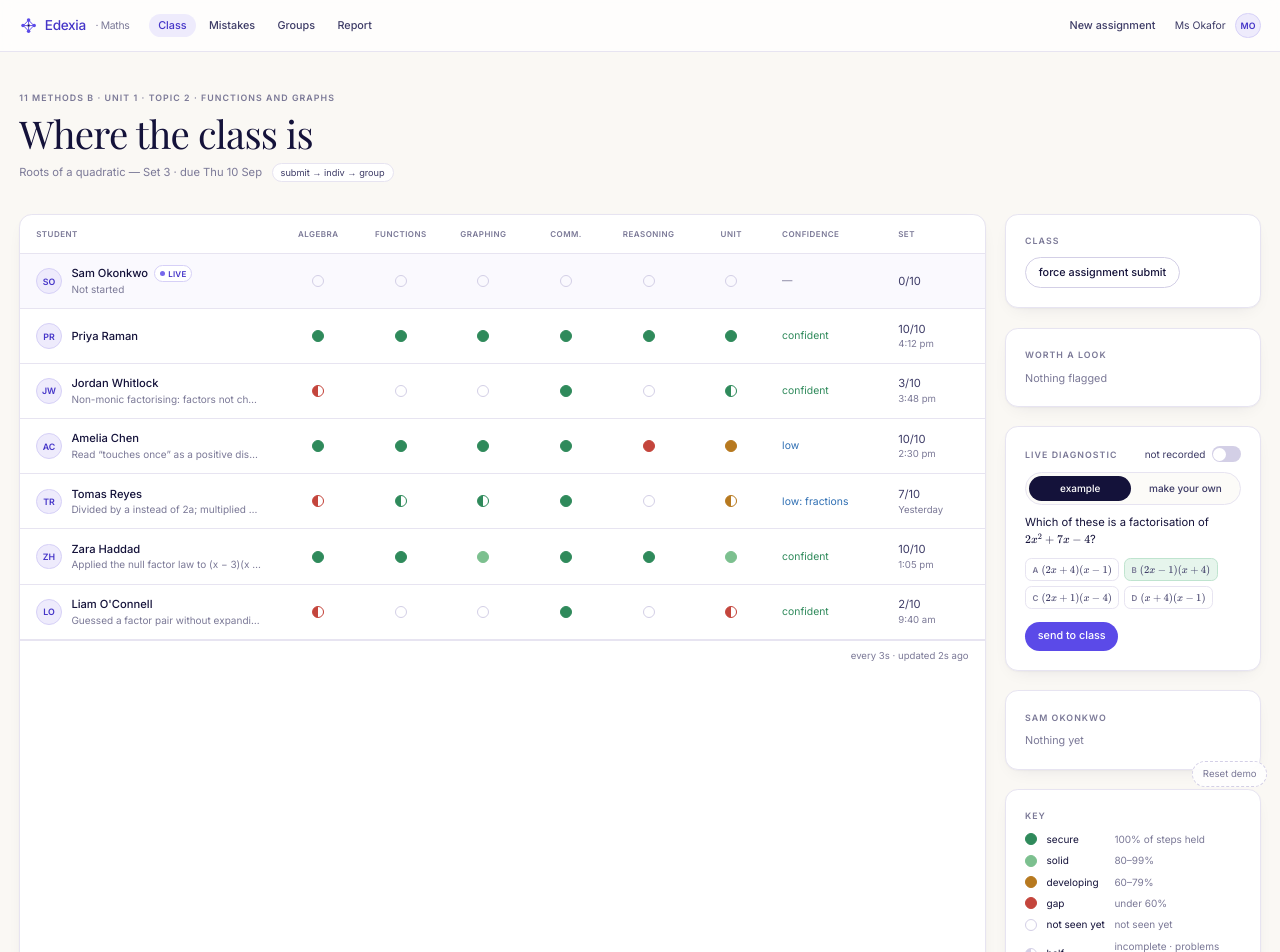
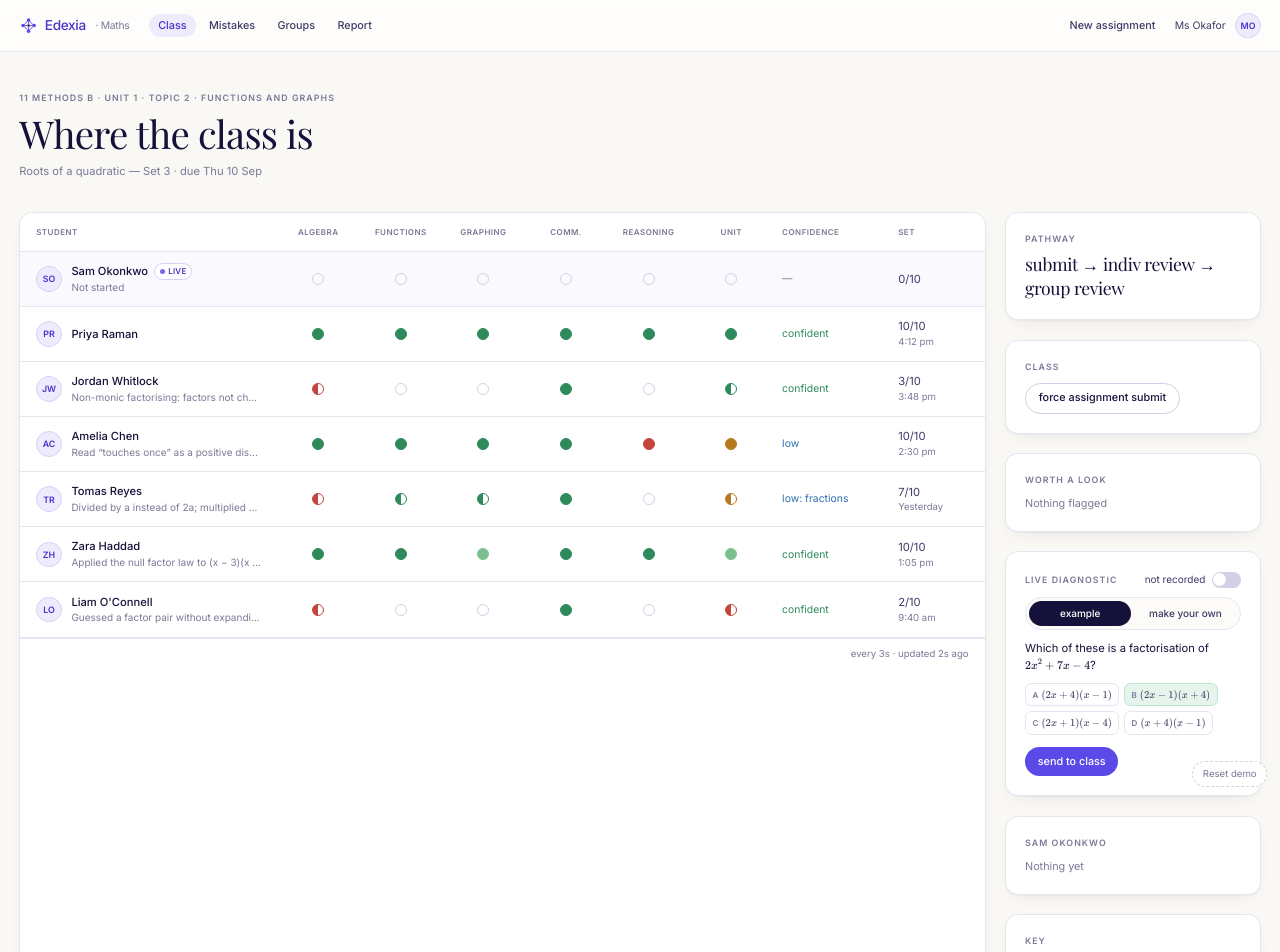
Before and after one commit to cderda7/maths_platform, a Next.js app in the folder curr_version/: page /teacher in a window 1280 px wide. Shown: the top 952 px of the page. Built offline with nearby package versions, Linux system fonts and the light colour scheme.

Commit message:
teacher view: pathway card, distinct skill names, key order

```diff
--- a/curr_version/app/teacher/TeacherLive.tsx
+++ b/curr_version/app/teacher/TeacherLive.tsx
@@ -130,14 +130,9 @@ export default function TeacherLive() {
         {ASSIGNMENT.className} · {unitLabel(ASSIGNMENT.unit)}
       </Eyebrow>
       <H1 className="mt-3">Where the class is</H1>
-      <p className="mt-3 flex items-center gap-3 text-[14px] text-ink-muted">
-        <span>
-          {title} · due {ASSIGNMENT.due}
-          <span data-assignment-status>{status}</span>
-        </span>
-        <span className="rounded-full border border-line bg-paper px-2.5 py-0.5 text-[11.5px] text-ink-soft" data-pathway-chip>
-          {pathwayChip(pathwayOf(classroom))}
-        </span>
+      <p className="mt-3 text-[14px] text-ink-muted">
+        {title} · due {ASSIGNMENT.due}
+        <span data-assignment-status>{status}</span>
       </p>
 
       <div className="mt-10 grid grid-cols-[1fr_320px] gap-6">
@@ -243,6 +238,12 @@ export default function TeacherLive() {
         </Card>
 
         <div className="space-y-6">
+          <Card className="p-6" data-pathway-card>
+            <Eyebrow>Pathway</Eyebrow>
+            <p className="mt-2 font-display text-[22px] leading-snug text-ink" data-pathway-chip>
+              {pathwayChip(pathwayOf(classroom))}
+            </p>
+          </Card>
           <ForceSubmit session={live} />
           <WholeClassCard />
           <Card className={`p-6 ${caution.length ? "border-gap-line" : ""}`}>
--- a/curr_version/components/StatusKey.tsx
+++ b/curr_version/components/StatusKey.tsx
@@ -2,11 +2,11 @@ import { StatusDot, STATUS_WORD } from "@/components/Tag";
 import type { Status } from "@/data/types";
 
 const ROWS: { status: Status; means: string }[] = [
-  { status: "secure", means: "100% of steps held" },
+  { status: "secure", means: "100%" },
   { status: "solid", means: "80–99%" },
   { status: "developing", means: "60–79%" },
   { status: "gap", means: "under 60%" },
-  { status: "unseen", means: "not seen yet" },
+  { status: "unseen", means: "no evidence yet" },
 ];
 
 /** The dot key, one row per status: dot, word, what the colour means, in aligned columns. The half dot is grey: incomplete, not a grade. */
@@ -15,16 +15,18 @@ export default function StatusKey({ className = "" }: { className?: string }) {
     <ul className={`grid grid-cols-[15px_auto_1fr] items-center gap-x-3 gap-y-2 text-[12.5px] ${className}`} data-status-key>
       {ROWS.map((r) => (
         <li key={r.status} className="contents">
+          {r.status === "unseen" && (
+            <>
+              <span className="inline-block h-[15px] w-[15px] shrink-0 rounded-full border border-line-strong" style={{ backgroundImage: "linear-gradient(90deg, var(--color-line-strong) 50%, transparent 50%)" }} aria-hidden data-half-key />
+              <span className="text-ink">half</span>
+              <span className="text-ink-muted">incomplete · problems skipped</span>
+            </>
+          )}
           <StatusDot status={r.status} size="h-[15px] w-[15px]" />
           <span className="text-ink">{STATUS_WORD[r.status]}</span>
           <span className="text-ink-muted">{r.means}</span>
         </li>
       ))}
-      <li className="contents">
-        <span className="inline-block h-[15px] w-[15px] shrink-0 rounded-full border border-line-strong" style={{ backgroundImage: "linear-gradient(90deg, var(--color-line-strong) 50%, transparent 50%)" }} aria-hidden data-half-key />
-        <span className="text-ink">half</span>
-        <span className="text-ink-muted">incomplete · problems skipped</span>
-      </li>
     </ul>
   );
 }
--- a/curr_version/data/taxonomy.ts
+++ b/curr_version/data/taxonomy.ts
@@ -77,7 +77,7 @@ export const TAXONOMY = {
         name: "Quadratic graphs",
         short: "Parabolas",
         leaves: {
-          sketch: leaf("Quadratic graphs", "quadratic graphs", "The shape of a parabola from its rule: direction, intercepts, turning point."),
+          sketch: leaf("Sketching a parabola", "sketching parabolas", "The shape of a parabola from its rule: direction, intercepts, turning point."),
           features: leaf("Reading graph features", "graph features", "Intercepts, axis of symmetry and turning point, read or computed."),
           transformations: leaf("Transformations", "transformations", "Shifts, stretches and reflections of a parent graph."),
         },
@@ -101,7 +101,7 @@ export const TAXONOMY = {
         short: "Process",
         leaves: {
           working: leaf("Showing complete working", "complete working", "Each step follows from the last in a way a reader can check; no line skips a step."),
-          notation: leaf("Correct notation", "notation", "Equals signs, brackets and symbols used as they mean."),
+          notation: leaf("Correct notation", "correct notation", "Equals signs, brackets and symbols used as they mean."),
         },
       },
     },
@@ -144,7 +144,7 @@ export const TAXONOMY = {
         name: "Probability",
         short: "Probability",
         leaves: {
-          basic: leaf("Basic probability", "probability", "Outcomes, events and simple rules."),
+          basic: leaf("Basic probability", "basic probability", "Outcomes, events and simple rules."),
         },
       },
     },
--- a/curr_version/lib/pathway.ts
+++ b/curr_version/lib/pathway.ts
@@ -48,14 +48,14 @@ export function nextStage(pathway: readonly ReviewStage[], from: Transition): St
 }
 
 export const STAGE_WORD: Record<ReviewStage, string> = { individual: "individual review", group: "group review", "whole-class": "whole-class review" };
-export const STAGE_SHORT: Record<ReviewStage, string> = { individual: "indiv", group: "group", "whole-class": "whole class" };
+export const STAGE_SHORT: Record<ReviewStage, string> = { individual: "indiv review", group: "group review", "whole-class": "class review" };
 
 /** "student submission → individual review → group review → done" */
 export function pathwaySentence(p: readonly ReviewStage[]): string {
   return ["student submission", ...p.map((s) => STAGE_WORD[s]), "done"].join(" → ");
 }
 
-/** "submit → indiv → group" for the chip. */
+/** "submit → indiv review → group review" for the chip. */
 export function pathwayChip(p: readonly ReviewStage[]): string {
   return ["submit", ...p.map((s) => STAGE_SHORT[s])].join(" → ");
 }
```
Also changed, not shown: 2 other files (tests, documents, lock files or other folders).
